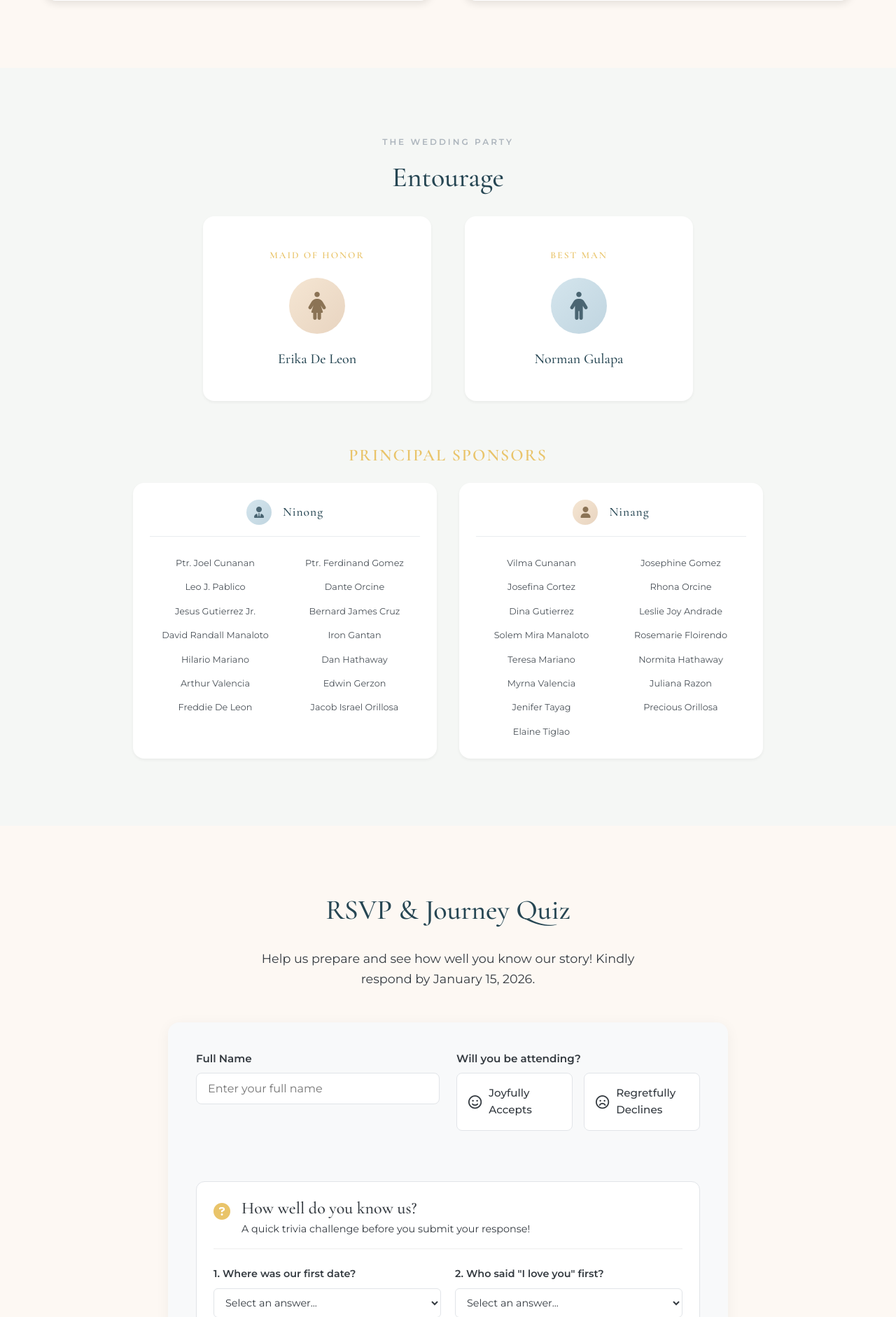
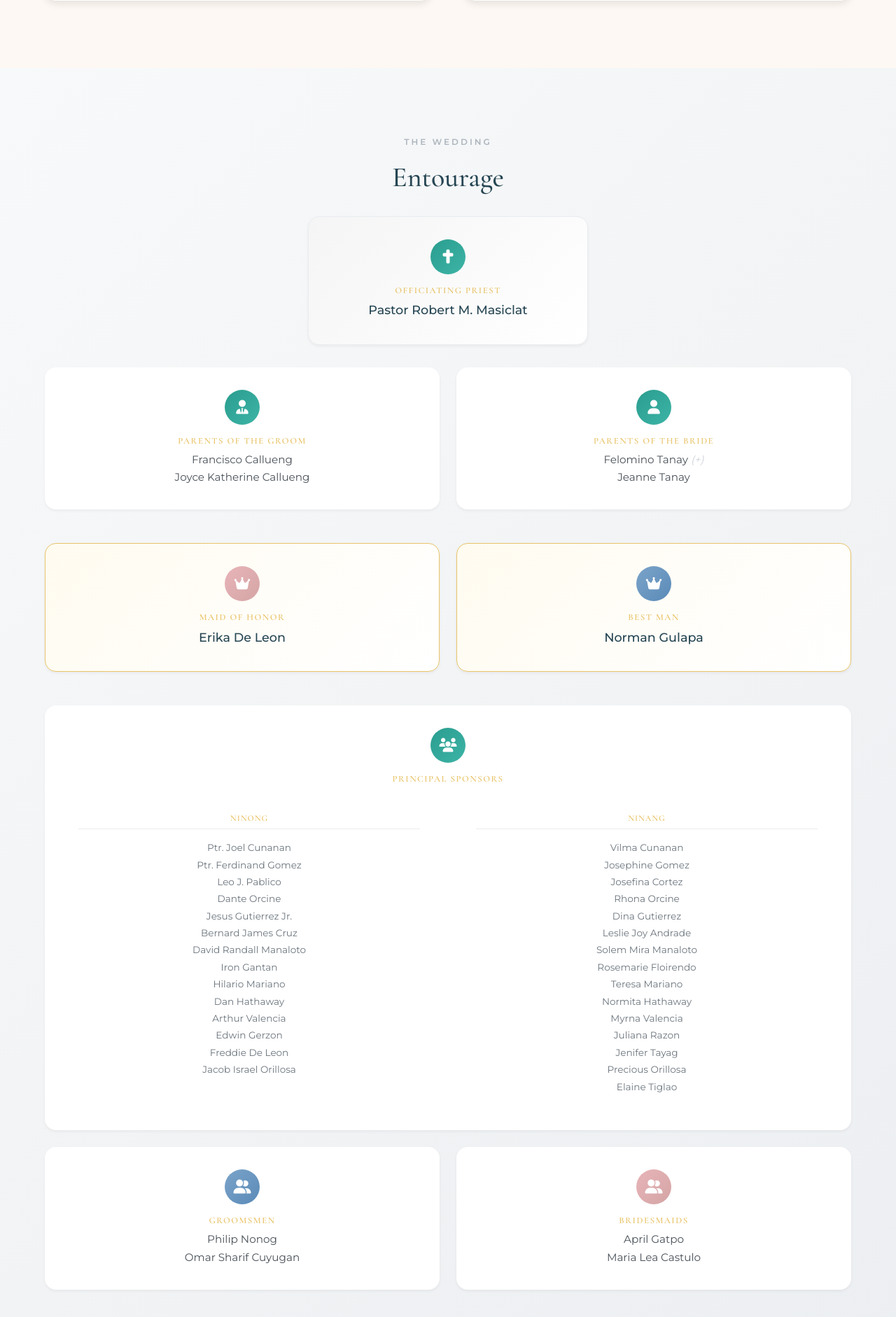
Before and after one commit to webdev-lou/celebrate-vows, a PHP site: page / in a window 1280 px wide. Shown: the part 3852-5734 px from the top of the page at 70% size. Run offline with PHP 8.4, Linux system fonts and the light colour scheme; data comes from the database, SQL or seed files in the repository.

Commit message:
Entourage Update

```diff
--- a/index.html
+++ b/index.html
@@ -234,80 +234,155 @@
     <!-- Entourage Section -->
     <section class="entourage" id="entourage">
         <div class="container">
-            <p class="section-subtitle">THE WEDDING PARTY</p>
+            <p class="section-subtitle">THE WEDDING</p>
             <h2 class="section-title">Entourage</h2>
 
+            <!-- Officiating Priest -->
+            <div class="entourage-card officiant">
+                <div class="entourage-icon"><i class="fas fa-cross"></i></div>
+                <h3 class="entourage-card-title">Officiating Priest</h3>
+                <p class="entourage-name featured">Pastor Robert M. Masiclat</p>
+            </div>
+
+            <!-- Parents -->
+            <div class="entourage-row">
+                <div class="entourage-card">
+                    <div class="entourage-icon"><i class="fas fa-user-tie"></i></div>
+                    <h3 class="entourage-card-title">Parents of the Groom</h3>
+                    <p class="entourage-name">Francisco Callueng</p>
+                    <p class="entourage-name">Joyce Katherine Callueng</p>
+                </div>
+                <div class="entourage-card">
+                    <div class="entourage-icon"><i class="fas fa-user"></i></div>
+                    <h3 class="entourage-card-title">Parents of the Bride</h3>
+                    <p class="entourage-name">Felomino Tanay <span class="deceased">(+)</span></p>
+                    <p class="entourage-name">Jeanne Tanay</p>
+                </div>
+            </div>
+
             <!-- Maid of Honor & Best Man -->
-            <div class="honor-attendants">
-                <div class="honor-card">
-                    <h3 class="honor-title">MAID OF HONOR</h3>
-                    <div class="honor-icon female">
-                        <i class="fas fa-female"></i>
-                    </div>
-                    <h4 class="honor-name">Erika De Leon</h4>
+            <div class="entourage-row">
+                <div class="entourage-card highlight">
+                    <div class="entourage-icon female"><i class="fas fa-crown"></i></div>
+                    <h3 class="entourage-card-title">Maid of Honor</h3>
+                    <p class="entourage-name featured">Erika De Leon</p>
                 </div>
-                <div class="honor-card">
-                    <h3 class="honor-title">BEST MAN</h3>
-                    <div class="honor-icon male">
-                        <i class="fas fa-male"></i>
-                    </div>
-                    <h4 class="honor-name">Norman Gulapa</h4>
+                <div class="entourage-card highlight">
+                    <div class="entourage-icon male"><i class="fas fa-crown"></i></div>
+                    <h3 class="entourage-card-title">Best Man</h3>
+                    <p class="entourage-name featured">Norman Gulapa</p>
                 </div>
             </div>
 
             <!-- Principal Sponsors -->
-            <div class="principal-sponsors-container">
-                <h3 class="sponsors-main-title">PRINCIPAL SPONSORS</h3>
+            <div class="entourage-card wide">
+                <div class="entourage-icon"><i class="fas fa-users"></i></div>
+                <h3 class="entourage-card-title">Principal Sponsors</h3>
+                <div class="sponsors-columns">
+                    <div class="sponsor-column">
+                        <h4 class="column-label">Ninong</h4>
+                        <p>Ptr. Joel Cunanan</p>
+                        <p>Ptr. Ferdinand Gomez</p>
+                        <p>Leo J. Pablico</p>
+                        <p>Dante Orcine</p>
+                        <p>Jesus Gutierrez Jr.</p>
+                        <p>Bernard James Cruz</p>
+                        <p>David Randall Manaloto</p>
+                        <p>Iron Gantan</p>
+                        <p>Hilario Mariano</p>
+                        <p>Dan Hathaway</p>
+                        <p>Arthur Valencia</p>
+                        <p>Edwin Gerzon</p>
+                        <p>Freddie De Leon</p>
+                        <p>Jacob Israel Orillosa</p>
+                    </div>
+                    <div class="sponsor-column">
+                        <h4 class="column-label">Ninang</h4>
+                        <p>Vilma Cunanan</p>
+                        <p>Josephine Gomez</p>
+                        <p>Josefina Cortez</p>
+                        <p>Rhona Orcine</p>
+                        <p>Dina Gutierrez</p>
+                        <p>Leslie Joy Andrade</p>
+                        <p>Solem Mira Manaloto</p>
+                        <p>Rosemarie Floirendo</p>
+                        <p>Teresa Mariano</p>
+                        <p>Normita Hathaway</p>
+                        <p>Myrna Valencia</p>
+                        <p>Juliana Razon</p>
+                        <p>Jenifer Tayag</p>
+                        <p>Precious Orillosa</p>
+                        <p>Elaine Tiglao</p>
+                    </div>
+                </div>
+            </div>
 
-                <div class="sponsors-compact-section">
-                    <!-- Ninong (Male Sponsors) -->
-                    <div class="sponsor-compact-card">
-                        <div class="sponsor-header">
-                            <span class="sponsor-icon male"><i class="fas fa-user-tie"></i></span>
-                            <h4 class="sponsor-label">Ninong</h4>
-                        </div>
-                        <div class="sponsor-names-grid">
-                            <span>Ptr. Joel Cunanan</span>
-                            <span>Ptr. Ferdinand Gomez</span>
-                            <span>Leo J. Pablico</span>
-                            <span>Dante Orcine</span>
-                            <span>Jesus Gutierrez Jr.</span>
-                            <span>Bernard James Cruz</span>
-                            <span>David Randall Manaloto</span>
-                            <span>Iron Gantan</span>
-                            <span>Hilario Mariano</span>
-                            <span>Dan Hathaway</span>
-                            <span>Arthur Valencia</span>
-                            <span>Edwin Gerzon</span>
-                            <span>Freddie De Leon</span>
-                            <span>Jacob Israel Orillosa</span>
-                        </div>
+            <!-- Groomsmen & Bridesmaids -->
+            <div class="entourage-row">
+                <div class="entourage-card">
+                    <div class="entourage-icon male"><i class="fas fa-user-friends"></i></div>
+                    <h3 class="entourage-card-title">Groomsmen</h3>
+                    <p class="entourage-name">Philip Nonog</p>
+                    <p class="entourage-name">Omar Sharif Cuyugan</p>
+                </div>
+                <div class="entourage-card">
+                    <div class="entourage-icon female"><i class="fas fa-user-friends"></i></div>
+                    <h3 class="entourage-card-title">Bridesmaids</h3>
+                    <p class="entourage-name">April Gatpo</p>
+                    <p class="entourage-name">Maria Lea Castulo</p>
+                </div>
+            </div>
+
+            <!-- Secondary Sponsors -->
+            <div class="entourage-card wide">
+                <div class="entourage-icon"><i class="fas fa-hand-holding-heart"></i></div>
+                <h3 class="entourage-card-title">Secondary Sponsors</h3>
+                <div class="secondary-sponsors-grid">
+                    <div class="secondary-item">
+                        <h4><i class="fas fa-veil-light"></i> Veil</h4>
+                        <p>Verny Villanueva & Jomalyn Gantan</p>
+                        <p>Limuel Garcia & Franzel Michaella Non</p>
                     </div>
+                    <div class="secondary-item">
+                        <h4><i class="fas fa-link"></i> Cord</h4>
+                        <p>Renz Policarpio & Kyle Policarpio</p>
+                        <p>Roy Jr. Sobrevilla & Kimberly Kate Yturralde</p>
+                    </div>
+                    <div class="secondary-item">
+                        <h4><i class="fas fa-candle-holder"></i> Candle</h4>
+                        <p>Augustus Francis Callueng & Debbie Anne Santos</p>
+                    </div>
+                </div>
+            </div>
 
-                    <!-- Ninang (Female Sponsors) -->
-                    <div class="sponsor-compact-card">
-                        <div class="sponsor-header">
-                            <span class="sponsor-icon female"><i class="fas fa-user"></i></span>
-                            <h4 class="sponsor-label">Ninang</h4>
-                        </div>
-                        <div class="sponsor-names-grid">
-                            <span>Vilma Cunanan</span>
-                            <span>Josephine Gomez</span>
-                            <span>Josefina Cortez</span>
-                            <span>Rhona Orcine</span>
-                            <span>Dina Gutierrez</span>
-                            <span>Leslie Joy Andrade</span>
-                            <span>Solem Mira Manaloto</span>
-                            <span>Rosemarie Floirendo</span>
-                            <span>Teresa Mariano</span>
-                            <span>Normita Hathaway</span>
-                            <span>Myrna Valencia</span>
-                            <span>Juliana Razon</span>
-                            <span>Jenifer Tayag</span>
-                            <span>Precious Orillosa</span>
-                            <span>Elaine Tiglao</span>
-                        </div>
-                    </div>
+            <!-- Bearers Row -->
+            <div class="entourage-row three-col">
+                <div class="entourage-card small">
+                    <div class="entourage-icon"><i class="fas fa-ring"></i></div>
+                    <h3 class="entourage-card-title">Ring Bearer</h3>
+                    <p class="entourage-name">Fynn Matthew Rosal</p>
+                </div>
+                <div class="entourage-card small">
+                    <div class="entourage-icon"><i class="fas fa-coins"></i></div>
+                    <h3 class="entourage-card-title">Coin Bearers</h3>
+                    <p class="entourage-name">Kyle Kobe Casapao</p>
+                    <p class="entourage-name">Kate Erich Vital</p>
+                </div>
+                <div class="entourage-card small">
+                    <div class="entourage-icon"><i class="fas fa-bible"></i></div>
+                    <h3 class="entourage-card-title">Bible Bearers</h3>
+                    <p class="entourage-name">Vince André Atendido</p>
+                    <p class="entourage-name">Precious Shanaiah Tayag</p>
+                </div>
+            </div>
+
+            <!-- Flower Girls -->
+            <div class="entourage-card">
+                <div class="entourage-icon female"><i class="fas fa-spa"></i></div>
+                <h3 class="entourage-card-title">Flower Girls</h3>
+                <div class="names-inline">
+                    <p class="entourage-name">Amara Kira Quizon</p>
+                    <p class="entourage-name">Janiyah Sarah Tiglao</p>
                 </div>
             </div>
         </div>
--- a/styles.css
+++ b/styles.css
@@ -1690,3 +1690,208 @@ textarea {
         min-height: 40vh;
     }
 }
+
+/* ================================
+   Entourage Section - Complete
+================================ */
+.entourage {
+    padding: var(--spacing-3xl) 0;
+    background: linear-gradient(135deg, #f8f9fa 0%, #e9ecef 100%);
+}
+
+.entourage-card {
+    background: var(--white);
+    border-radius: var(--radius-lg);
+    padding: var(--spacing-lg);
+    text-align: center;
+    box-shadow: var(--shadow-sm);
+    margin-bottom: var(--spacing-md);
+}
+
+.entourage-card.officiant {
+    max-width: 400px;
+    margin: 0 auto var(--spacing-lg);
+    background: linear-gradient(135deg, #f5f5f5, #ffffff);
+    border: 1px solid var(--gray-200);
+}
+
+.entourage-card.wide {
+    max-width: 1200px;
+    margin-left: auto;
+    margin-right: auto;
+}
+
+.entourage-card.highlight {
+    background: linear-gradient(135deg, #fffbf0, #fff);
+    border: 1px solid var(--accent-gold);
+}
+
+.entourage-card.small {
+    padding: var(--spacing-md);
+}
+
+.entourage-row {
+    display: grid;
+    grid-template-columns: repeat(2, 1fr);
+    gap: var(--spacing-md);
+    max-width: 1200px;
+    margin: 0 auto var(--spacing-md);
+}
+
+.entourage-row.three-col {
+    grid-template-columns: repeat(3, 1fr);
+    max-width: 1200px;
+}
+
+.entourage-icon {
+    width: 50px;
+    height: 50px;
+    margin: 0 auto var(--spacing-sm);
+    border-radius: var(--radius-full);
+    display: flex;
+    align-items: center;
+    justify-content: center;
+    font-size: 1.25rem;
+    background: linear-gradient(135deg, var(--primary), var(--primary-light));
+    color: white;
+}
+
+.entourage-icon.female {
+    background: linear-gradient(135deg, #e8b4b8, #d4a5a5);
+}
+
+.entourage-icon.male {
+    background: linear-gradient(135deg, #7ba3c9, #5a8bb8);
+}
+
+.entourage-card-title {
+    font-size: 0.8rem;
+    font-weight: 600;
+    letter-spacing: 1.5px;
+    color: var(--accent-gold);
+    text-transform: uppercase;
+    margin-bottom: var(--spacing-xs);
+}
+
+.entourage-name {
+    font-size: 0.95rem;
+    color: var(--gray-700);
+    margin: 4px 0;
+    line-height: 1.4;
+}
+
+.entourage-name.featured {
+    font-size: 1.1rem;
+    font-weight: 500;
+    color: var(--secondary);
+}
+
+.deceased {
+    color: var(--gray-400);
+    font-style: italic;
+}
+
+/* Principal Sponsors Columns */
+.sponsors-columns {
+    display: grid;
+    grid-template-columns: repeat(2, 1fr);
+    gap: var(--spacing-xl);
+    margin-top: var(--spacing-md);
+    text-align: left;
+}
+
+.sponsor-column {
+    padding: var(--spacing-sm);
+}
+
+.column-label {
+    font-size: 0.75rem;
+    font-weight: 600;
+    letter-spacing: 1px;
+    color: var(--accent-gold);
+    text-transform: uppercase;
+    margin-bottom: var(--spacing-sm);
+    padding-bottom: var(--spacing-xs);
+    border-bottom: 1px solid var(--gray-200);
+    text-align: center;
+}
+
+.sponsor-column p {
+    font-size: 0.85rem;
+    color: var(--gray-600);
+    margin: 4px 0;
+    text-align: center;
+    line-height: 1.5;
+}
+
+/* Secondary Sponsors Grid */
+.secondary-sponsors-grid {
+    display: grid;
+    grid-template-columns: repeat(3, 1fr);
+    gap: var(--spacing-md);
+    margin-top: var(--spacing-md);
+}
+
+.secondary-item {
+    text-align: center;
+    padding: var(--spacing-sm);
+}
+
+.secondary-item h4 {
+    font-size: 0.75rem;
+    font-weight: 600;
+    letter-spacing: 1px;
+    color: var(--primary);
+    text-transform: uppercase;
+    margin-bottom: var(--spacing-xs);
+}
+
+.secondary-item h4 i {
+    margin-right: 4px;
+}
+
+.secondary-item p {
+    font-size: 0.8rem;
+    color: var(--gray-600);
+    margin: 4px 0;
+    line-height: 1.4;
+}
+
+/* Flower Girls inline */
+.names-inline {
+    display: flex;
+    justify-content: center;
+    gap: var(--spacing-lg);
+    flex-wrap: wrap;
+}
+
+/* Responsive Entourage */
+@media (max-width: 768px) {
+    .entourage-row {
+        grid-template-columns: 1fr;
+    }
+
+    .entourage-row.three-col {
+        grid-template-columns: repeat(2, 1fr);
+    }
+
+    .sponsors-columns {
+        grid-template-columns: 1fr;
+        gap: var(--spacing-md);
+    }
+
+    .secondary-sponsors-grid {
+        grid-template-columns: 1fr;
+    }
+}
+
+@media (max-width: 480px) {
+    .entourage-row.three-col {
+        grid-template-columns: 1fr;
+    }
+
+    .names-inline {
+        flex-direction: column;
+        gap: var(--spacing-xs);
+    }
+}
```
